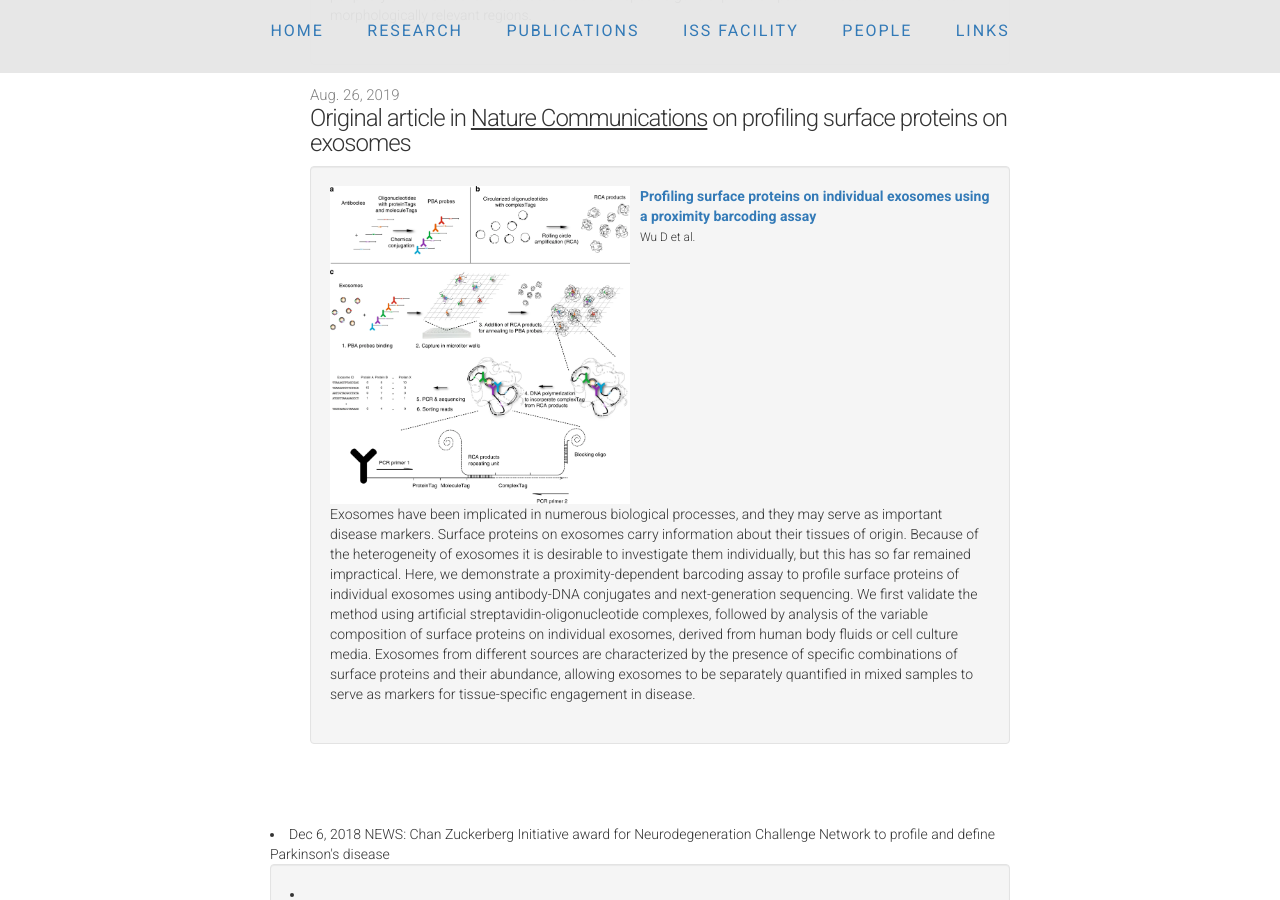
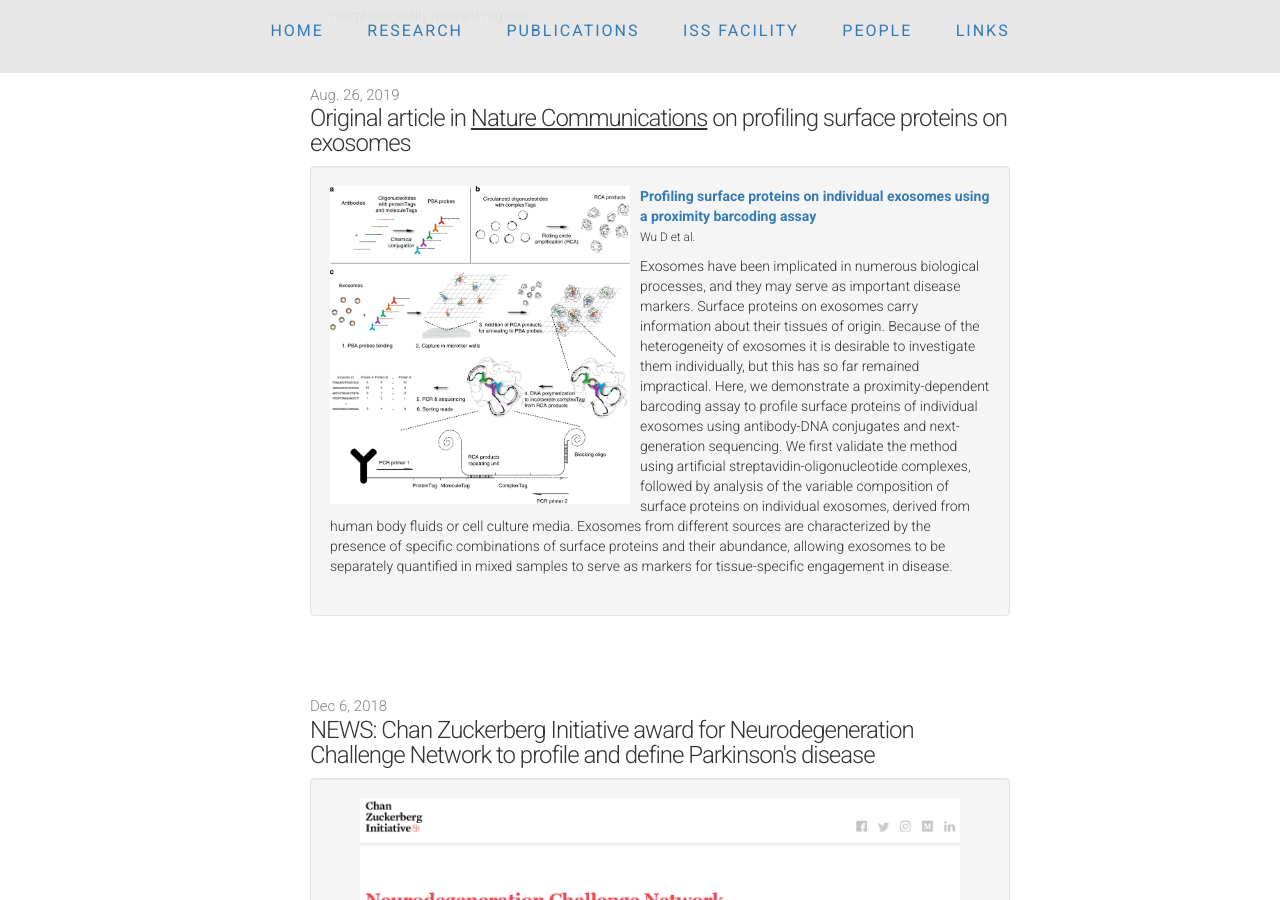
Before and after one commit to flintott/NilssonLab, a Jekyll site: the page index.html, which Jekyll copies as it is, in a window 1280 px wide and 900 px high, scrolled down 1981 px. Built offline with Jekyll 4.4.1, drawn with Linux system fonts in a browser that asks for light colours.

Commit message:
Update index.html

```diff
--- a/index.html
+++ b/index.html
@@ -151,13 +151,13 @@
         <div class="well">
           <li class="media">
             <div class="media-body">
-              <img class="pull-left" style="margin-right:10px;" src="/img/exo.png" width="300px";>
+              <img class="pull-left" style="margin-right:10px;" src="img/exo.png" width="300px";>
                 <strong class="media-heading"><a href="https://www.nature.com/articles/s41467-019-11486-1">Profiling surface proteins on individual exosomes using a proximity barcoding assay</a></strong>
                 <p><small>Wu D et al.</small></p>
 		<!--<div id="featureimage">
 		<img src="img/exo.png"; align="middle"; width="600px";> -->
-		</div>
-                <p>Exosomes have been implicated in numerous biological processes, and they may serve as important disease markers.
+
+                Exosomes have been implicated in numerous biological processes, and they may serve as important disease markers.
 			Surface proteins on exosomes carry information about their tissues of origin. Because of the heterogeneity of
 			exosomes it is desirable to investigate them individually, but this has so far remained impractical. Here, we
 			demonstrate a proximity-dependent barcoding assay to profile surface proteins of individual exosomes using
```
